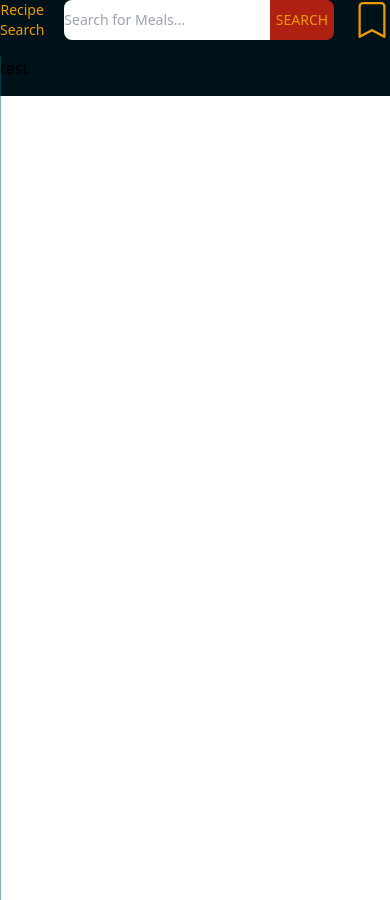
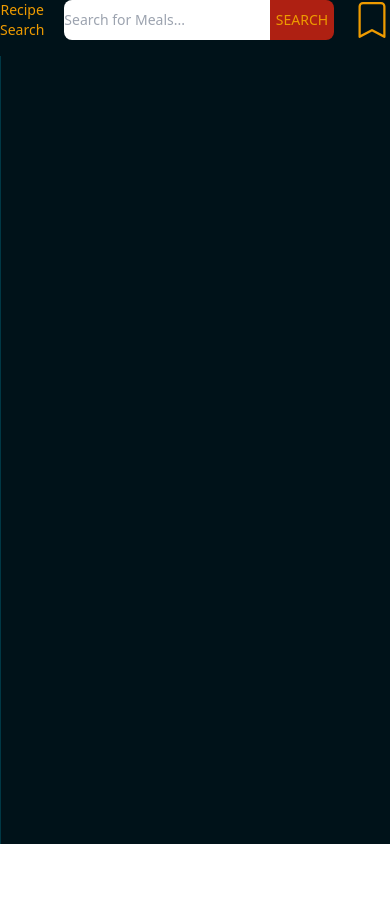
Before and after one commit to hefest42/tailwind-project, a React (Create React App) app: page / in a window 390 px wide. After the commit the page ends 844 px from the top, so only its background shows below. Built offline with nearby package versions, Linux system fonts and the light colour scheme.

Commit message:
fixing height scaling on mobile

```diff
--- a/src/App.js
+++ b/src/App.js
@@ -55,8 +55,12 @@ function App() {
 
     return (
         <>
-            <div className="md:hidden w-full bg-background-black">
-                <div className="md:hidden w-full bg-background-black flex flex-col justify-start items-center">
+            <div
+                className={`md:hidden w-full  bg-background-black ${
+                    Object.keys(heroRecipe).length === 0 ? "h-screen overflow-hidden" : ""
+                }`}
+            >
+                <div className={`md:hidden w-full bg-background-black flex flex-col justify-start items-center`}>
                     <MobileSearchBar setSearch={setSearch} setDisplaySideMenu={setDisplaySideMenu} />
                     <MobileContainer
                         recipes={recipes}
--- a/src/components/Mobile/MobileContainer.js
+++ b/src/components/Mobile/MobileContainer.js
@@ -30,7 +30,7 @@ const MobileContainer = ({
                 setHeroID={setHeroID}
                 isRecipeListLoading={isRecipeListLoading}
             />
-            {Object.keys(heroRecipe).length === 0 ? <div>test</div> : <MobileHeroRecipe heroRecipe={heroRecipe} />}
+            {Object.keys(heroRecipe).length === 0 ? <div></div> : <MobileHeroRecipe heroRecipe={heroRecipe} />}
             {/* <HeroRecipeSkeleton /> */}
         </div>
     );
--- a/src/components/Mobile/MobileHeroRecipe.js
+++ b/src/components/Mobile/MobileHeroRecipe.js
@@ -5,7 +5,7 @@ import { RiExternalLinkLine } from "react-icons/ri";
 
 const MobileHeroRecipe = ({ heroRecipe }) => {
     return (
-        <div className="md:hidden w-full h-screen text-dark-yellow">
+        <div className="md:hidden w-full h-screen overflow-scroll text-dark-yellow">
             <div className="w-full h-40 xs:h-64 rounded-xl">
                 <img className="w-full h-full object-cover rounded-xl" src={heroRecipe.image_url} alt="" />
             </div>
```
